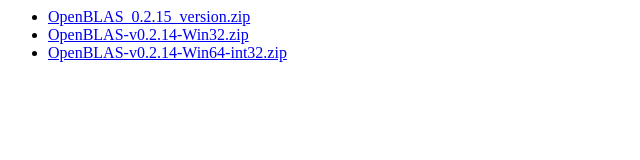
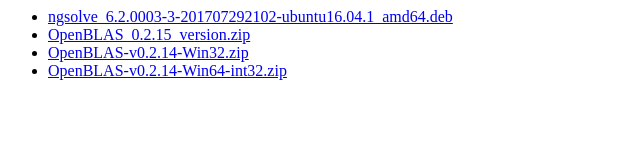
Before and after one commit to pymor/pymor.github.io, a plain HTML site: page dist/index.html in a window 1280 px wide. Shown: the whole page, without its empty margins (0-640 px from the left). Drawn offline with Linux system fonts and the light colour scheme.

Commit message:
update index(script)

```diff
--- a/dist/index.html
+++ b/dist/index.html
@@ -1 +1 @@
-<html><body><ul><li><a href="./OpenBLAS_0.2.15_version.zip">OpenBLAS_0.2.15_version.zip</a></li><li><a href="./OpenBLAS-v0.2.14-Win32.zip">OpenBLAS-v0.2.14-Win32.zip</a></li><li><a href="./OpenBLAS-v0.2.14-Win64-int32.zip">OpenBLAS-v0.2.14-Win64-int32.zip</a></li></ul></body></html>
+<html><body><ul><li><a href="./ngsolve_6.2.0003-3-201707292102-ubuntu16.04.1_amd64.deb">ngsolve_6.2.0003-3-201707292102-ubuntu16.04.1_amd64.deb</a></li><li><a href="./OpenBLAS_0.2.15_version.zip">OpenBLAS_0.2.15_version.zip</a></li><li><a href="./OpenBLAS-v0.2.14-Win32.zip">OpenBLAS-v0.2.14-Win32.zip</a></li><li><a href="./OpenBLAS-v0.2.14-Win64-int32.zip">OpenBLAS-v0.2.14-Win64-int32.zip</a></li></ul></body></html>
```
Also changed, not shown: 1 other file.
